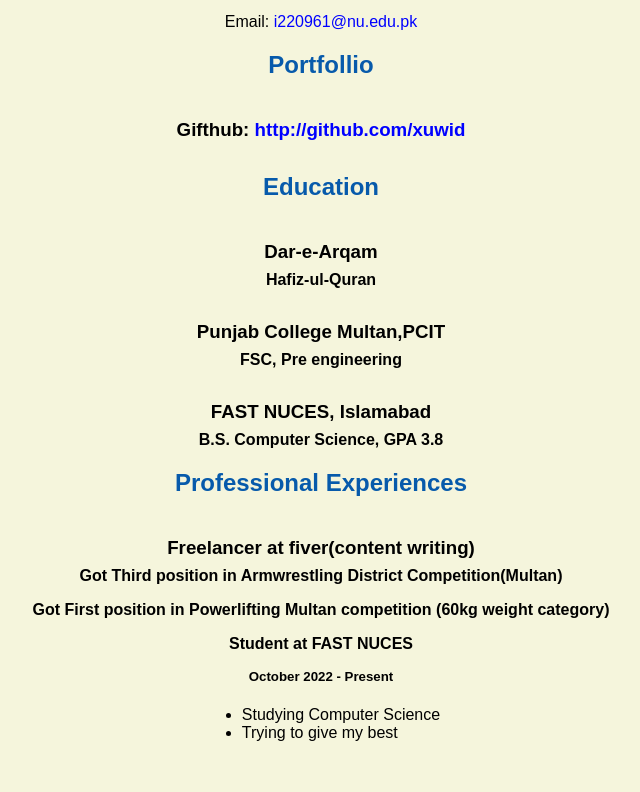
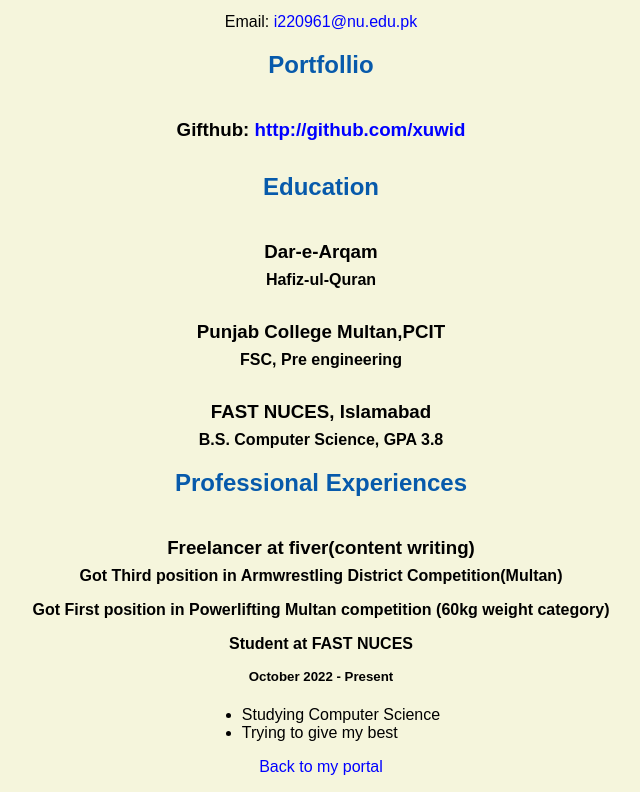
Before and after one commit to xuwid/xuwid.github.io, a plain HTML site: page resume.html in a window 1280 px wide. Shown: the part 469-1261 px from the top of the page, without its empty margins (319-959 px from the left). Before the commit the page ends 1219 px from the top, so only its background shows below. Drawn offline with Linux system fonts and the light colour scheme.

Commit message:
Update resume.html

```diff
--- a/resume.html
+++ b/resume.html
@@ -41,3 +41,4 @@
       <li>Studying Computer Science</li>
       <li>Trying to give my best </li>
     </ul>
+<p><a href="index.html">Back to my portal</a><p>
```
